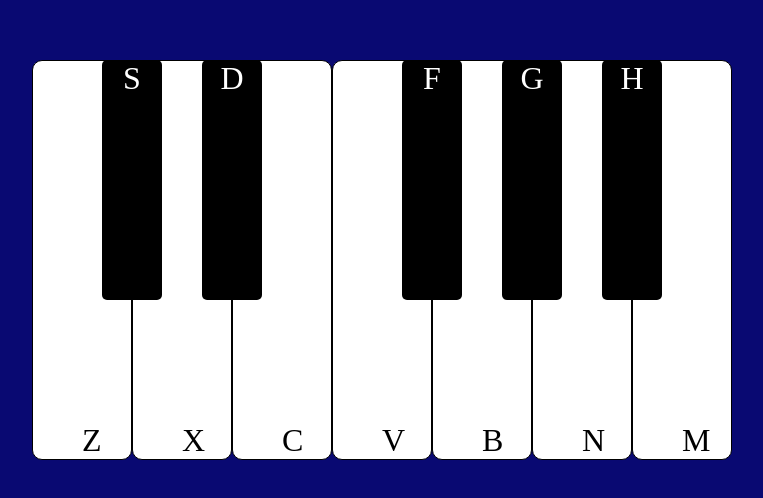
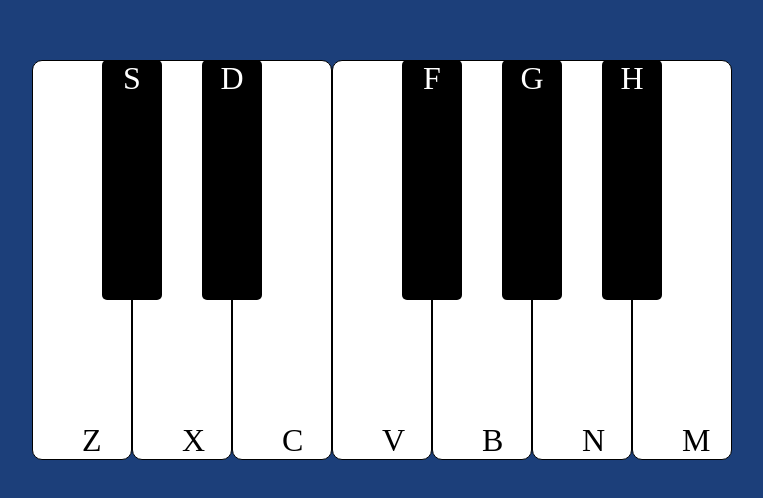
Before and after one commit to adityawebdev/Piano, a plain HTML site: page index.html in a window 1280 px wide. Shown: the part 148-646 px from the top of the page, without its empty margins (258-1021 px from the left). Drawn offline with Linux system fonts and the light colour scheme.

Commit message:
Update style.css
background colour changed

```diff
--- a/style.css
+++ b/style.css
@@ -4,7 +4,7 @@
   box-sizing: border-box;
 }
 body {
-  background: rgb(9, 9, 114);
+  background: #1c3f7a;
 }
 .piano {
   margin: 0;
```
